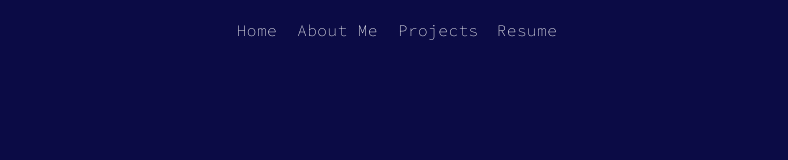
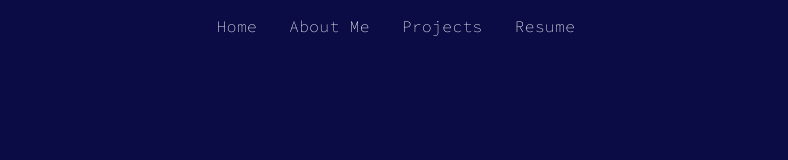
Before and after one commit to azheem-rahman/Portfolio, a React (Create React App) app: page / in a window 1280 px wide. Shown: the top 160 px of the page, without its empty margins (244-1032 px from the left). Built offline with nearby package versions, Linux system fonts and the light colour scheme.

Commit message:
edit styling and update animation for navbar

```diff
--- a/src/components/NavBar.js
+++ b/src/components/NavBar.js
@@ -1,5 +1,5 @@
 import React from "react";
-import { Container, Nav, Navbar, Button } from "react-bootstrap";
+import { Container, Nav, Navbar } from "react-bootstrap";
 import { HashLink } from "react-router-hash-link";
 
 import styles from "./NavBar.module.css";
@@ -38,13 +38,15 @@ const NavBar = () => {
               >
                 Projects
               </HashLink>
-              <Nav.Link
+              <a
                 href="https://drive.google.com/file/d/1OCmNJwYmBL99OXM_wobIMT-L7jkQvyE8/view?usp=sharing"
                 className={styles.HashLink}
+                target="_blank"
+                rel="noopener noreferrer"
                 style={{ textDecoration: "none" }}
               >
                 Resume
-              </Nav.Link>
+              </a>
             </Nav>
           </Navbar.Collapse>
         </Container>
--- a/src/components/NavBar.module.css
+++ b/src/components/NavBar.module.css
@@ -1,44 +1,39 @@
+/* Start: underline animation */
 .HashLink {
   position: relative;
   text-decoration: none;
   color: white;
   letter-spacing: 0.031rem;
-  /* letter-spacing: 0.5px; */
-  padding: 0.625rem;
-  /* padding: 10px; */
+  padding: 0.4rem 0;
+  display: inline-block;
+  margin: 0 1rem; /* separation between element in navbar */
+  overflow: hidden;
 }
 
-.HashLink::before,
 .HashLink::after {
   content: "";
   position: absolute;
+  left: 0;
+  bottom: 0.188rem;
   height: 0.188rem;
-  /* height: 3px; */
-  width: 0;
+  width: 100%; /* start with full width */
   background-color: white;
-  transition: 0.5s;
+  transform: scaleX(0); /* underline initially hidden */
+  transform-origin: right; /* underline disappears from left */
+  transition: transform 0.4s ease-in-out;
 }
 
-.HashLink::after {
-  left: 0;
-  bottom: 0.313rem;
-  /* bottom: 5px; */
+.HashLink:hover::after {
+  transform-origin: left; /* underline appears from left */
+  transform: scaleX(1); /* underline expands full width */
 }
 
-.HashLink::before {
-  right: 0;
-  top: 0.313rem;
-  /* top: 5px; */
+.HashLink:not(:hover)::after {
+  transform-origin: right; /* underline disappears from left to right */
+  transform: scaleX(0);
 }
 
 .HashLink:hover {
   color: white;
 }
-.HashLink:hover:after,
-.HashLink:hover:before {
-  width: 100%;
-}
-
-.Button {
-  font-size: 0.9rem;
-}
+/* End */
```
